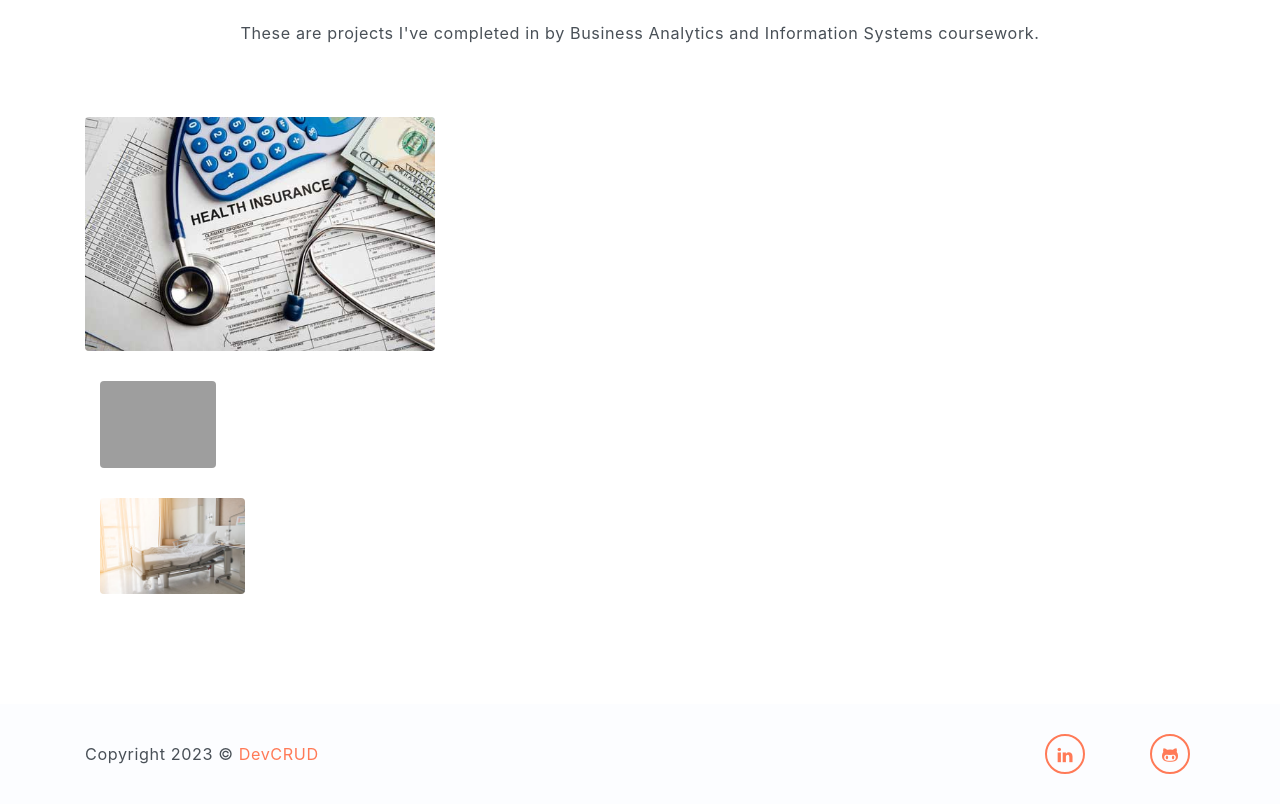
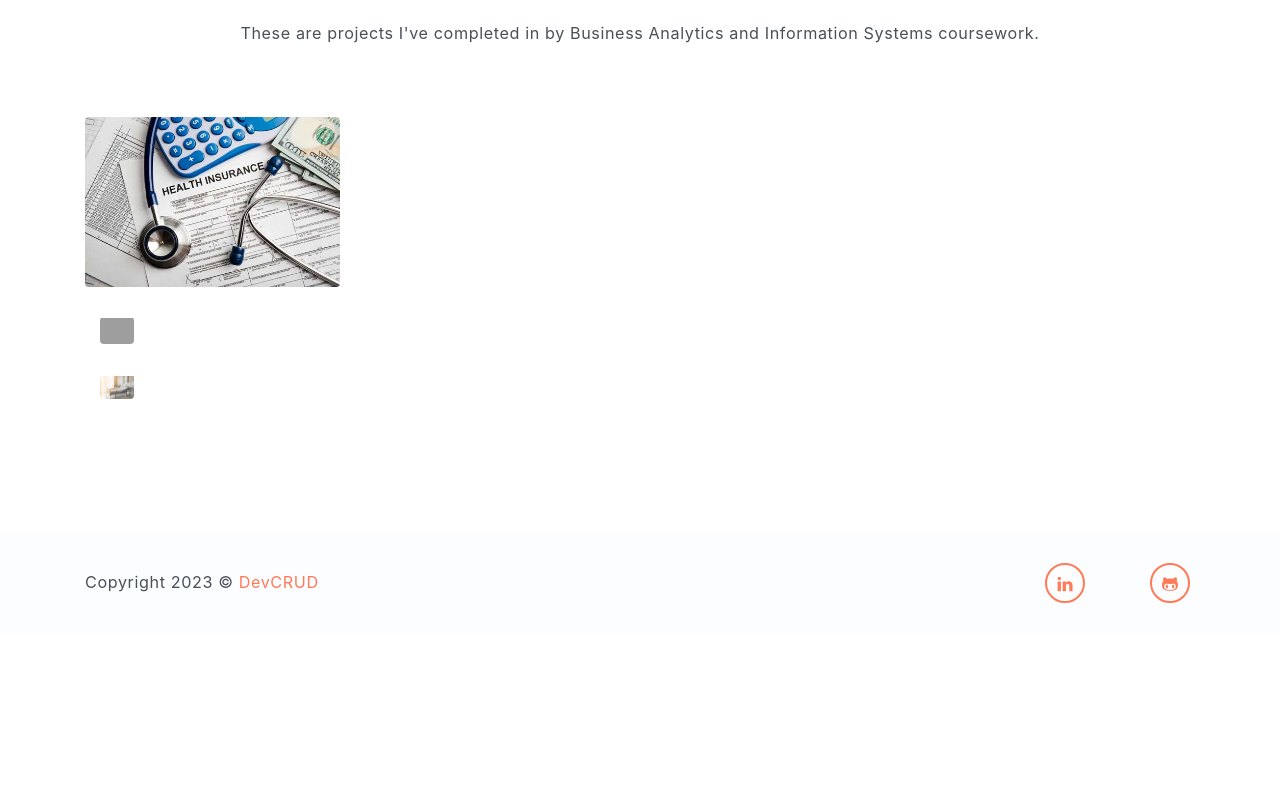
Before and after one commit to morganalbertsen/final-project, a plain HTML site: page index.html in a window 1280 px wide. Shown: the part 2009-2813 px from the top of the page. After the commit the page ends 2642 px from the top, so only its background shows below. Drawn offline with Linux system fonts and the light colour scheme; grey boxes are pictures that could not be loaded; files whose address does not match are found by name.

Commit message:
Project section formatting

```diff
--- a/index.html
+++ b/index.html
@@ -157,7 +157,7 @@
             <p class="mb-5 pb-4">These are projects I've completed in by Business Analytics and Information Systems coursework.</p>
 
             <div class="row">
-                <div class="col-sm-4">
+                <div class="col-sm-4 col-md-3 mb-4">
                     <div class="img-wrapper">
                         <img src="./imgs/portfolio1.jpg" alt="Medical Equipment">
                         <div class="overlay">
@@ -166,7 +166,7 @@
                             </div>
                         </div>
                     </div>
-                <div class="col-sm-5">
+                <div class="col-sm-4 col-md-3 mb-4">
                     <div class="img-wrapper">
                         <img src="./imgs/portfolio2.jpg" alt="Football Field">
                         <div class="overlay">
@@ -176,7 +176,7 @@
                         </div>
                     </div>
                 </div>
-                <div class="col-sm-6">
+                <div class="col-sm-6 col-md-3 mb-4">
                     <div class="img-wrapper">
                         <img src="./imgs/portfolio3.jpg" alt="Hosptial Room">
                         <div class="overlay">
```
